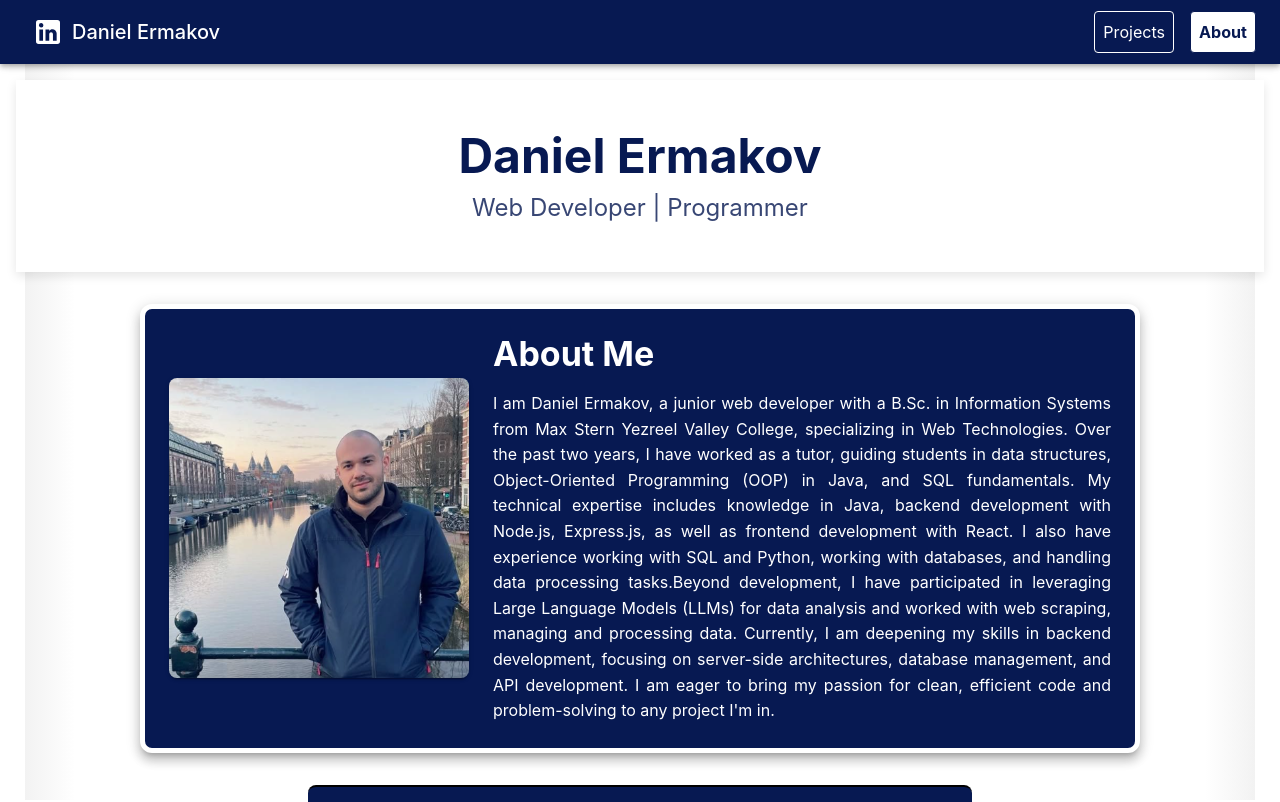
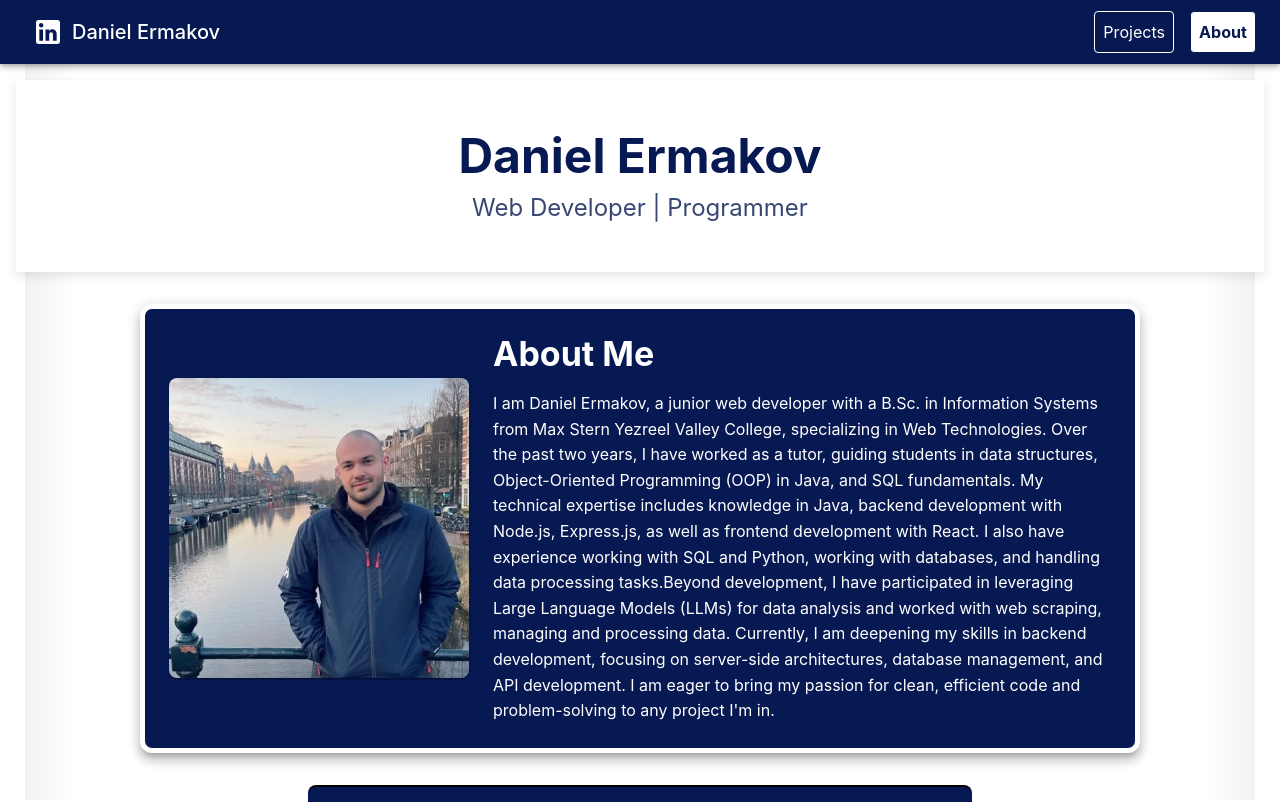
Before and after one commit to Raspupin/de_portfolio, a React (Vite) app: page /about in a window 1280 px wide. Shown: the top 802 px of the page. Built offline with nearby package versions, Linux system fonts and the light colour scheme.

Commit message:
v0.4.1 fixed spacing issue in the about description

```diff
--- a/src/components/About.jsx
+++ b/src/components/About.jsx
@@ -81,7 +81,7 @@ function About({ data }) {
               variant="body1"
               sx={{
                 color: "background.paper", // Theme text color
-                textAlign: "justify",
+                textAlign: "left",
                 lineHeight: 1.6, // Improves readability
               }}
             >
--- a/src/components/ProjectItemDetails.jsx
+++ b/src/components/ProjectItemDetails.jsx
@@ -74,7 +74,7 @@ function ProjectItemDetails() {
             sx={{
               color: "background.paper",
               mt: 2,
-              textAlign: "justify",
+              textAlign: "center",
               wordBreak: "break-word",
               whiteSpace: "normal",
               lineHeight: 1.6,
```
